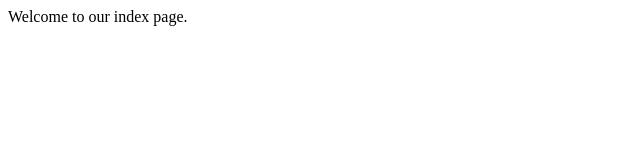
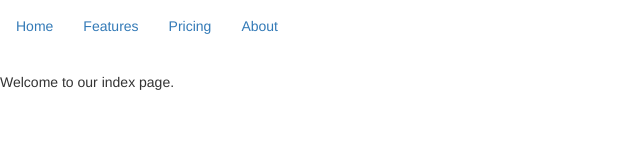
Before and after one commit to hatu87/nodejs-express-sample, a website: page public/index.html in a window 1280 px wide. Shown: the whole page, without its empty margins (0-640 px from the left). Drawn offline with nearby package versions, Linux system fonts and the light colour scheme.

Commit message:
config bower

```diff
--- a/public/index.html
+++ b/public/index.html
@@ -2,8 +2,25 @@
 <html>
 <head>
   <title>Index page</title>
+  <link rel="stylesheet" type="text/css" href="/bower_components/bootstrap/dist/css/bootstrap.min.css">
 </head>
 <body>
+<nav class="navbar navbar-light bg-faded">
+  <ul class="nav navbar-nav">
+    <li class="nav-item active">
+      <a class="nav-link" href="#">Home <span class="sr-only">(current)</span></a>
+    </li>
+    <li class="nav-item">
+      <a class="nav-link" href="#">Features</a>
+    </li>
+    <li class="nav-item">
+      <a class="nav-link" href="#">Pricing</a>
+    </li>
+    <li class="nav-item">
+      <a class="nav-link" href="#">About</a>
+    </li>
+  </ul>
+</nav>
  Welcome to our index page.
 </body>
 </html>
```
Also changed, not shown: bower.json (added, +21 -0 lines), 1 other file.
